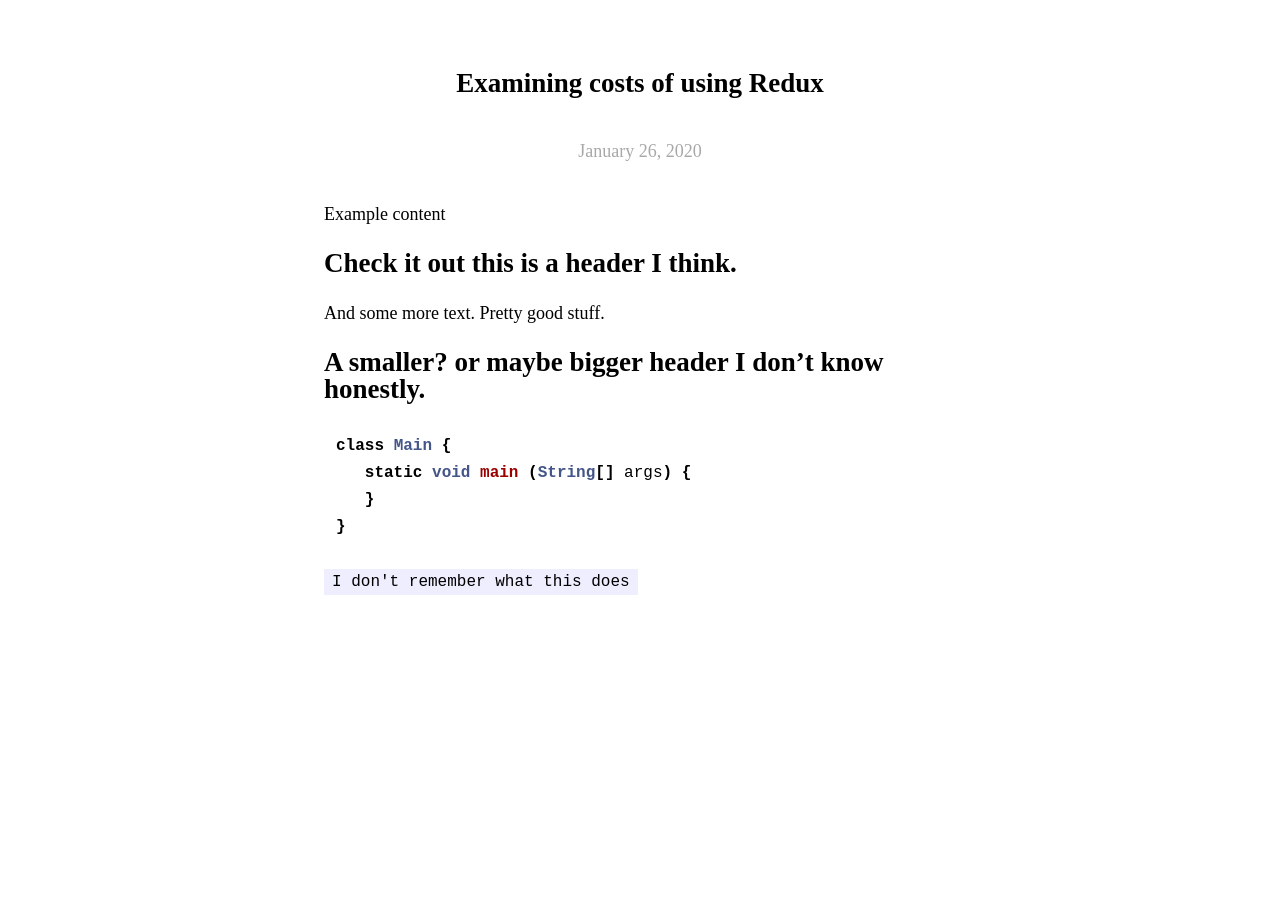
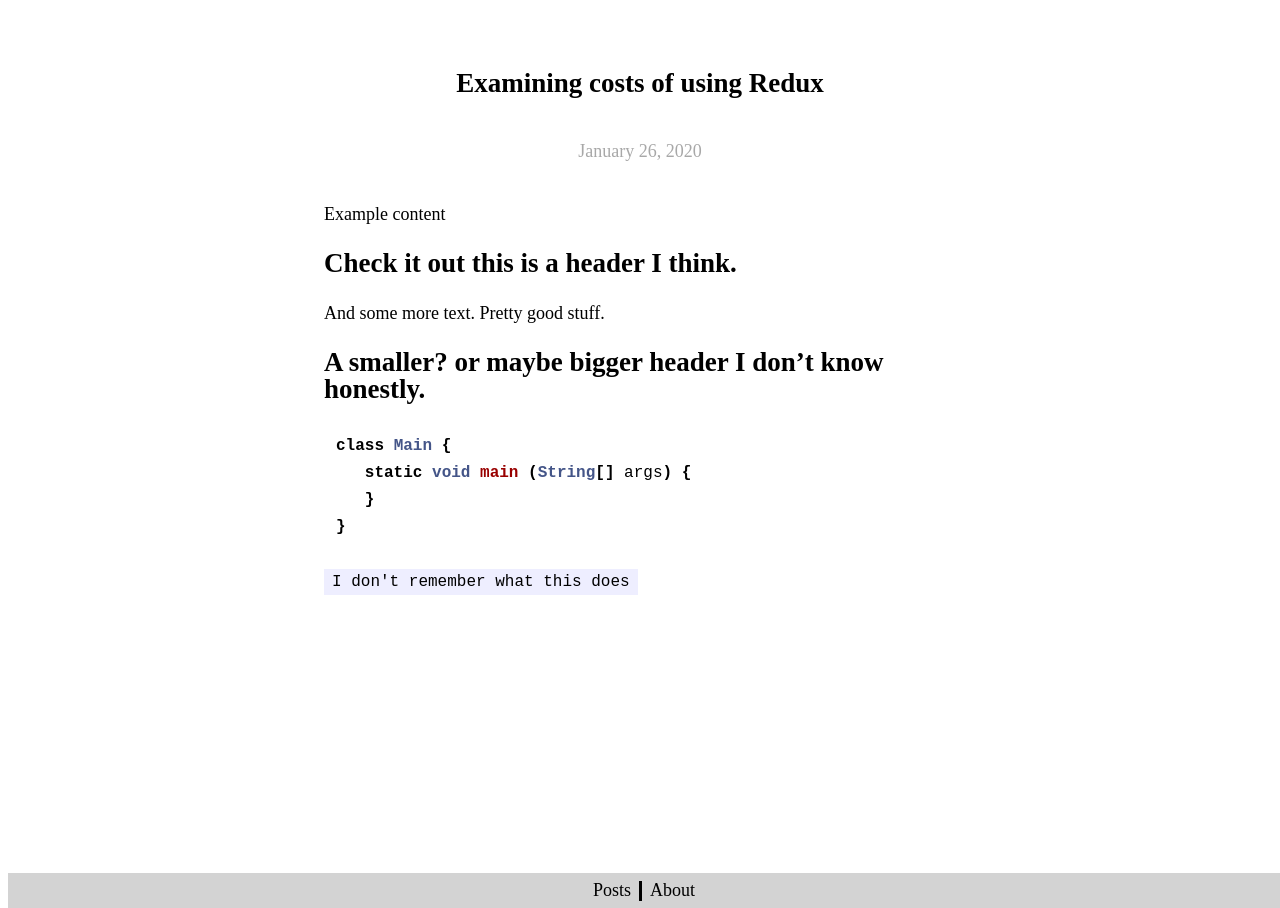
Before and after one commit to alexsullivan114/alexsullivan114.github.io, a Jekyll site: the page built from _posts/2020-01-26-refux-complications.markdown, in a window 1280 px wide. Built offline with Jekyll 4.4.1, drawn with Linux system fonts in a browser that asks for light colours.

Commit message:
Introduce a wrapper layout and create a posts page

```diff
--- a/_layouts/post.html
+++ b/_layouts/post.html
@@ -1,10 +1,6 @@
-<!doctype html>
-<html>
-  <head>
-    <link rel="stylesheet" type="text/css" href="/assets/css/styles.css">
-    <title>{{ page.title }}</title>
-  </head>
-  <body>
+---
+layout: wrapper
+---
 <article class="post-container">
   <header class="header">
     <h1>{{ page.title }}</h1>
@@ -14,5 +10,3 @@
     {{ content }}
   </div>
 </article>
-  </body>
-</html>
--- /dev/null
+++ b/_layouts/wrapper.html
@@ -0,0 +1,18 @@
+---
+---
+<!DOCTYPE html>
+<html>
+  <head>
+    <meta charset="UTF-8">
+    <link rel="stylesheet" type="text/css" href="/assets/css/styles.css">
+    <title>{{ page.title }}</title>
+  </head>
+  <body>
+    {{ content }}
+  </body>
+  <footer>
+    <a href="/blog.html">Posts</a>
+    <div class="footer-divider"></div>
+    <a href="/blog.html">About</a>
+  </footer>
+</html>
--- a/assets/css/styles.css
+++ b/assets/css/styles.css
@@ -28,6 +28,12 @@
   padding-right: 0px;
   background-color: transparent;
 }
+
+footer>a {
+  text-decoration: none;
+  color: black;
+}
+
 .flex-container {
   display: flex;
   align-items: center;
@@ -52,6 +58,7 @@
 .header>p {
   color: #a8a8a8;
 }
+
 footer {
   text-align: center;
   margin-top: auto;
@@ -65,15 +72,34 @@
 }
 
 .footer-divider {
-  width: 5px;
+  width: 3px;
   height: 20px;
   background-color: black;
   margin-left: 8px;
   margin-right: 8px;
 }
-a {
-  text-decoration: none;
-  color: black;
+
+.post-page-container {
+  display: flex;
+  flex-direction: column;
+  align-items: center;
+}
+
+.post-list-container {
+  display: flex;
+  align-items: flex-start;
+  justify-content: flex-start;
+  flex-direction: column;
+}
+
+.post-list-item-container {
+  display: flex;
+  flex-direction: row;
+  align-items: center;
+}
+
+.post-date {
+  margin-right: 16px;
 }
 
 /** Syntax highlighting styles */
```
Also changed, not shown: blog.html (+13 -10 lines), index.html (+1 -16 lines). Lines whose indentation alone changed are shown as unchanged.
